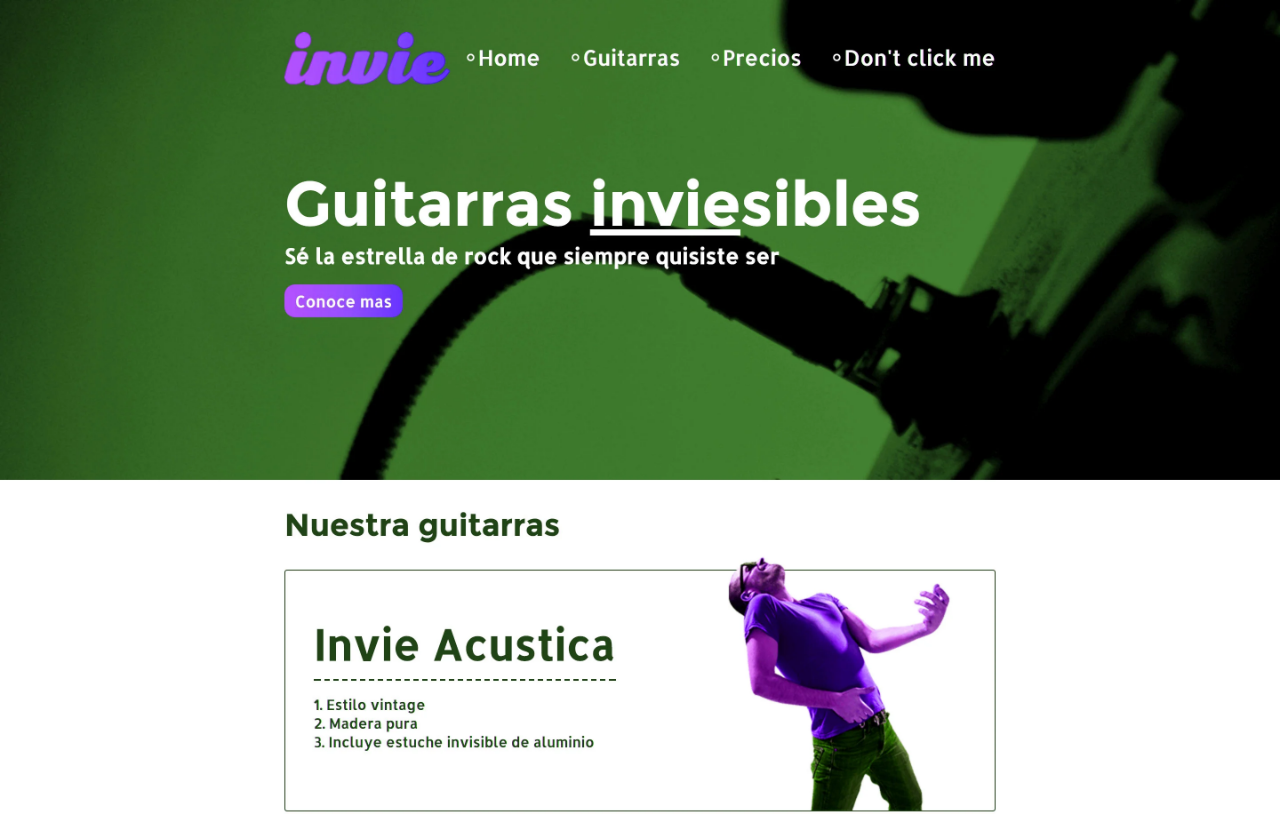
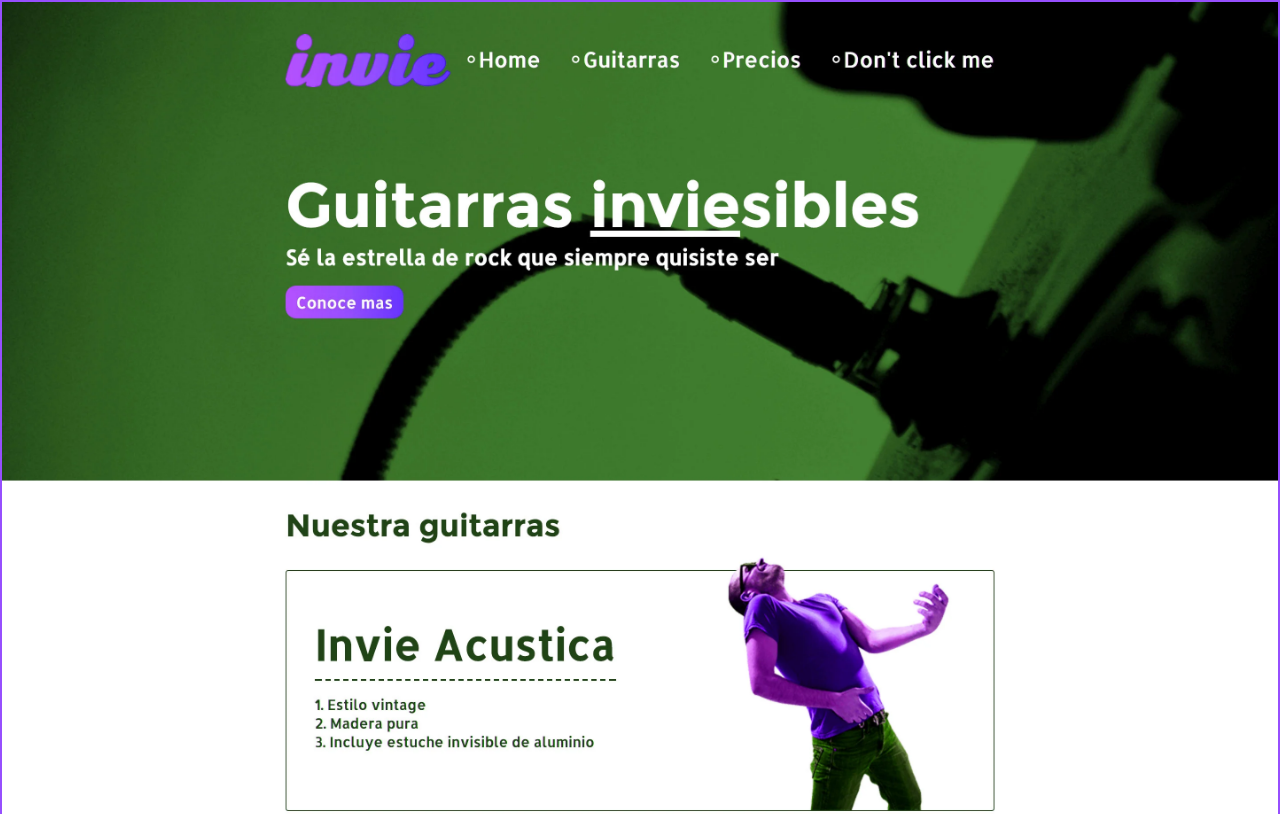
Before and after one commit to DaruinHerrera/invit-github, a plain HTML site: page index.html in a window 1280 px wide. Shown: the top 814 px of the page. Drawn offline with Linux system fonts and the light colour scheme.

Commit message:
nuevo borde 2 daruin 2

```diff
--- a/index.html
+++ b/index.html
@@ -4,11 +4,9 @@
 	<style media="screen">
 		body{
 			margin:0;
-<<<<<<< HEAD
-			border: 1px solid #964ffe;
-=======
+
 			border: 2px solid #964ffe;
->>>>>>> b4180d8... Bodes nuevos y color master
+
 		}
 		img{
 			max-width: 100%;
```
